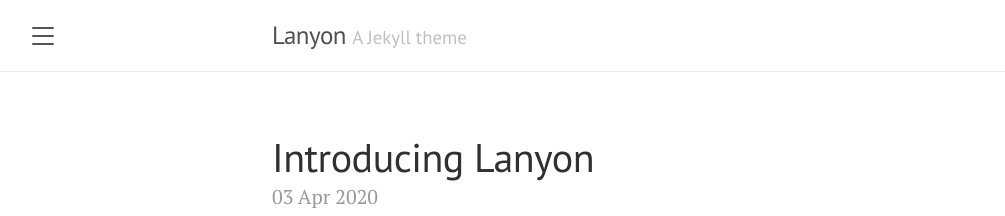
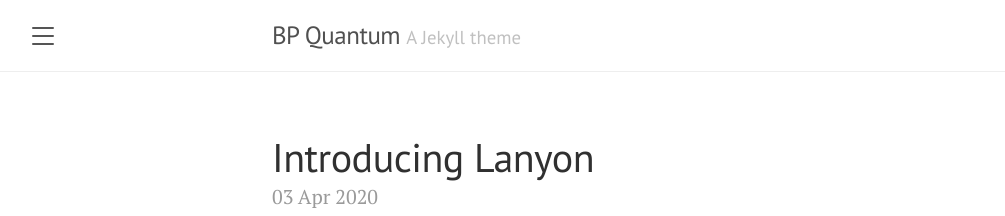
Before and after one commit to WENXINXU-quantum/BPtech, a Jekyll site: the page built from index.html, in a window 1280 px wide and 900 px high. Shown: the top 216 px of the window, without its empty margins (8-1013 px from the left). Built offline with Jekyll 4.4.1, drawn with Linux system fonts in a browser that asks for light colours; the list of posts is cut into pages by our own code.

Commit message:
Update _config.yml

```diff
--- a/_config.yml
+++ b/_config.yml
@@ -1,8 +1,8 @@
 # Setup
-title:               Lanyon
+title:               BP Quantum
 tagline:             'A Jekyll theme'
 description:         'A reserved <a href="https://jekyllrb.com" target="_blank">Jekyll</a> theme that places the utmost gravity on content with a hidden drawer. Made by <a href="https://twitter.com/mdo" target="_blank">@mdo</a>.'
-url:                 http://lanyon.getpoole.com
+url:                 https://www.bpquantum.com/
 baseurl:             ''
 paginate:            5
 permalink:           pretty
```
